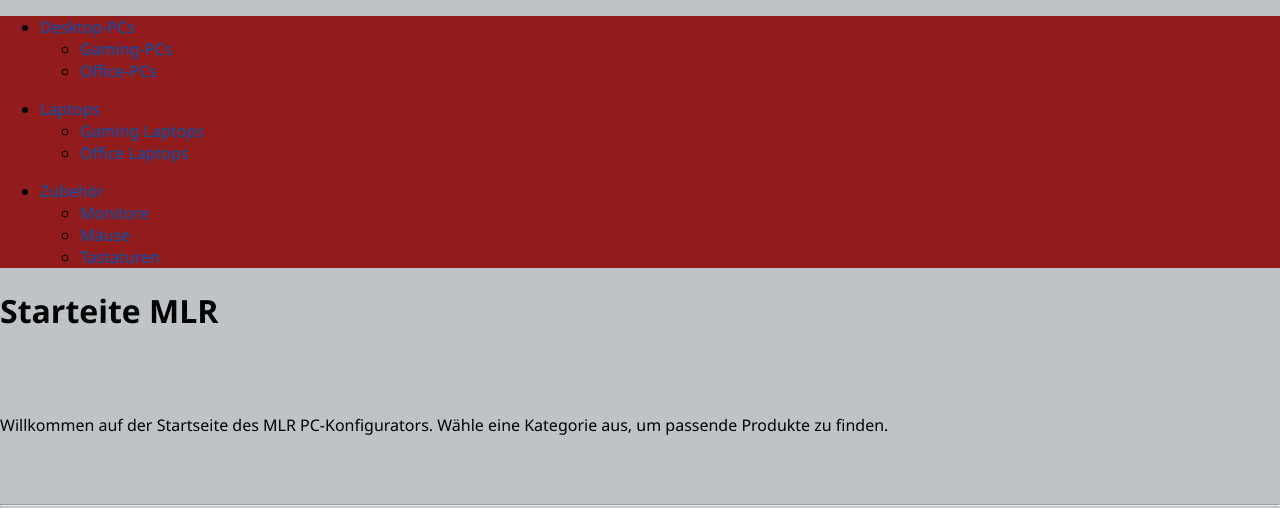
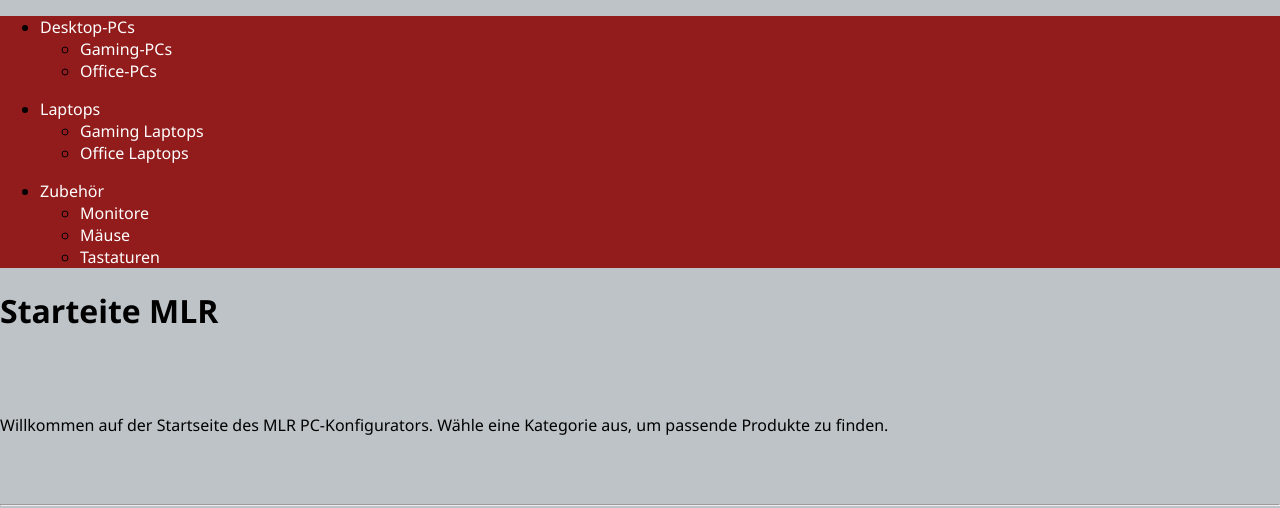
Before and after one commit to WebTechTHI/WebTech, a PHP site: page / in a window 1280 px wide. Shown: the part 125-633 px from the top of the page. Run offline with PHP 8.4, Linux system fonts and the light colour scheme.

Commit message:
Kategorie weiß gemacht

```diff
--- a/assets/css/mystyle.css
+++ b/assets/css/mystyle.css
@@ -21,6 +21,10 @@ header{
 }
 .bottomNavHeader{
     background-color: rgb(146, 27, 27);
+}
+
+.bottomNavHeader a{
+    color: white;
 }
 
 .logo{
```
